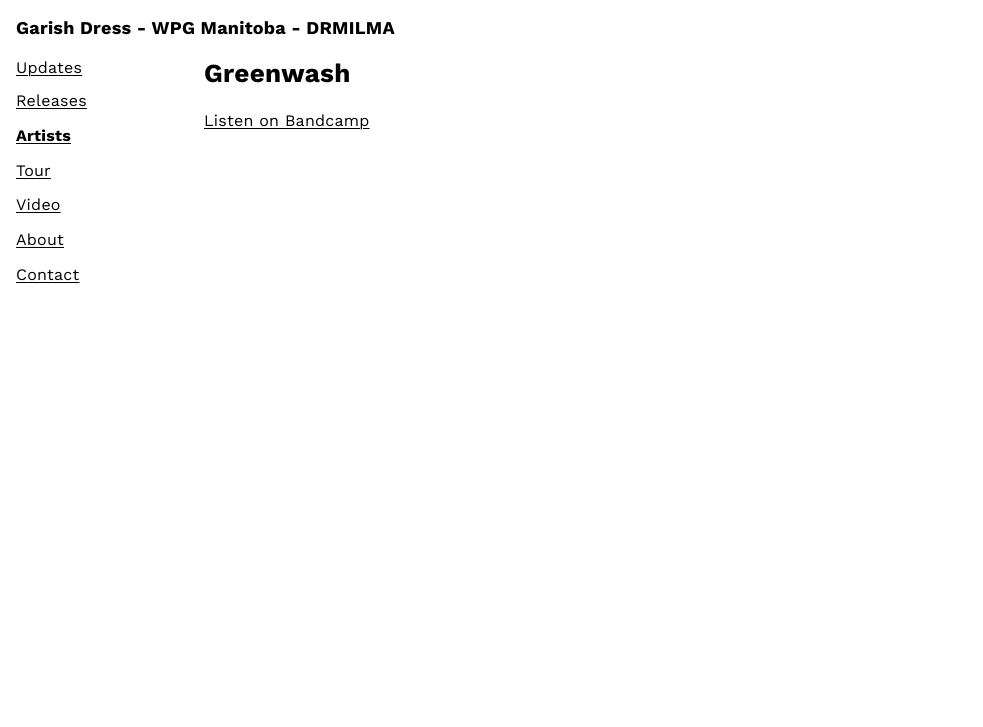
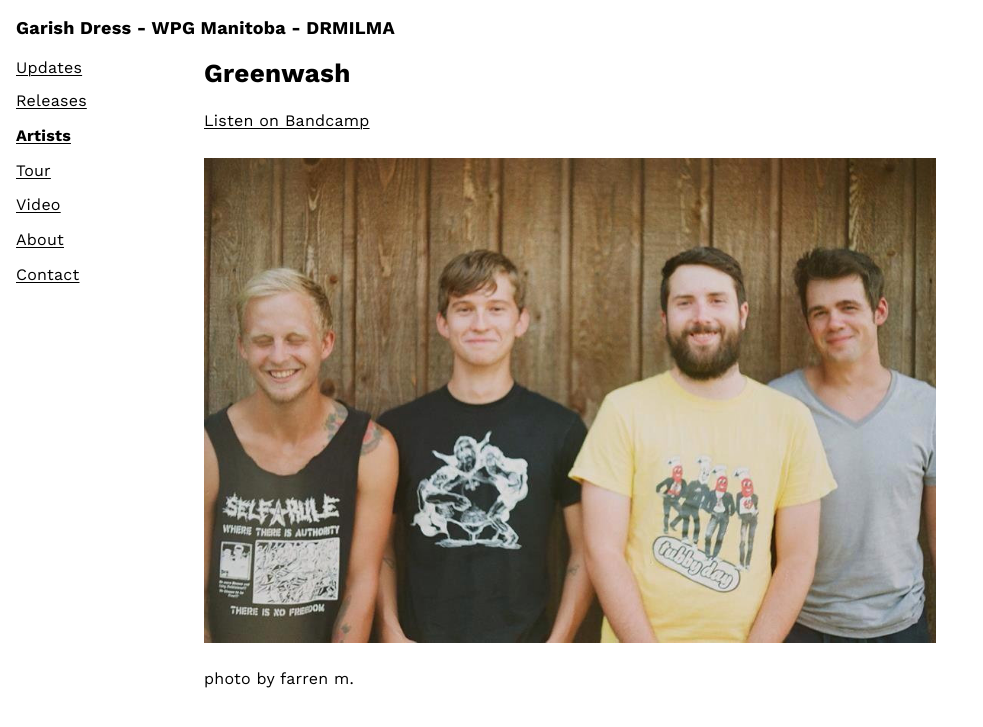
Before and after one commit to DCRIEKMAN/garish-dress, a Jekyll site: the page built from _artists/greenwash.md, in a window 1280 px wide. Shown: the top 727 px of the page, without its empty margins (0-983 px from the left). Built offline with Jekyll 4.4.1, drawn with Linux system fonts in a browser that asks for light colours.

Commit message:
Update _artists/greenwash.md (via Pages CMS)

```diff
--- a/_artists/greenwash.md
+++ b/_artists/greenwash.md
@@ -2,3 +2,7 @@
 title: Greenwash
 ---
 [Listen on Bandcamp](https://greenwash.bandcamp.com/album/here-before)
+
+![](/garish-dress/media/images/000382686410.jpg)
+
+photo by farren m.
```
